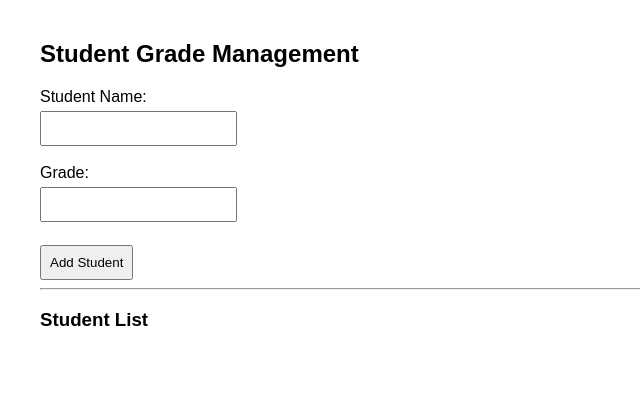
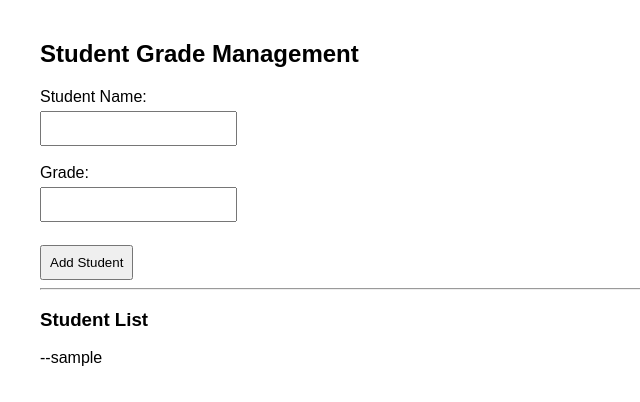
Before and after one commit to Jijilagueras72x/student_web_app, a plain HTML site: page index.html in a window 1280 px wide. Shown: the full height of the page, 0-640 px from the left. Drawn offline with Linux system fonts and the light colour scheme.

Commit message:
modified:   index.html

```diff
--- a/index.html
+++ b/index.html
@@ -77,3 +77,5 @@
 
 </body>
 </html>
+
+--sample
```
